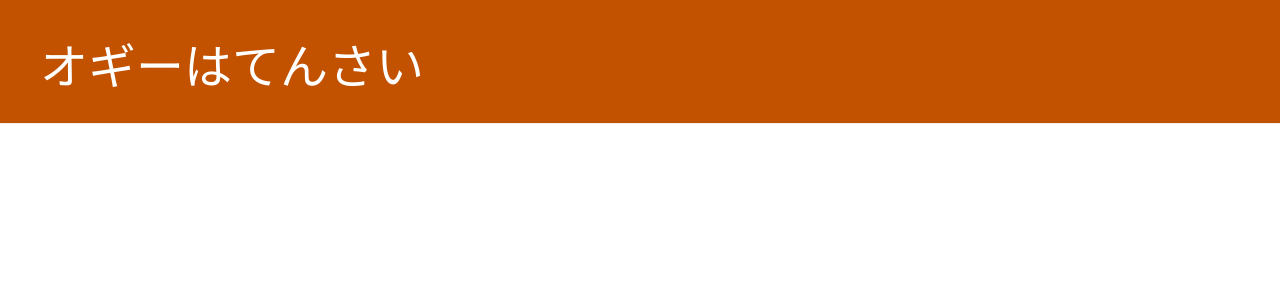
After one commit to KiKu0411/Djangogirls, a Django app: template blog/templates/blog/base.html in a window 1280 px wide. The commit adds this page. Shown: the top 300 px of the page. Run offline with Django 3.2, Linux system fonts and the light colour scheme; the template is opened without the code that fills it, so the values that code supplies are empty; some libraries are stand-ins or nearby versions.

Commit message:
てんさい

```diff
--- /dev/null
+++ b/blog/templates/blog/base.html
@@ -0,0 +1,28 @@
+{% load static %}
+<!doctype html>
+<html lang="ja">
+<head>
+    <meta charset="UTF-8">
+    <meta name="viewport"
+          content="width=device-width, user-scalable=no, initial-scale=1.0, maximum-scale=1.0, minimum-scale=1.0">
+    <meta http-equiv="X-UA-Compatible" content="ie=edge">
+    <title>mitiwohumihazusitakutipatti</title>
+    <link href="//fonts.googleapis.com/css?family=Lobster&subset=latin,latin-ext" rel="stylesheet" type="text/css">
+    <link rel="stylesheet" href="//maxcdn.bootstrapcdn.com/bootstrap/3.2.0/css/bootstrap.min.css">
+    <link rel="stylesheet" href="//maxcdn.bootstrapcdn.com/bootstrap/3.2.0/css/bootstrap-theme.min.css">
+    <link rel="stylesheet" href="{% static 'css/blog.css' %}">
+</head>
+<body>
+<div class="page-header">
+    <a href=""><h1>オギーはてんさい</h1></a>
+</div>
+<div class="content container">
+    <div class="row">
+        <div class="col-md-8">
+            {% block content %}
+            {% endblock %}
+        </div>
+    </div>
+</div>
+</body>
+</html>
```
Also changed, not shown: blog/templates/blog/post_list.html (+11 -25 lines).
